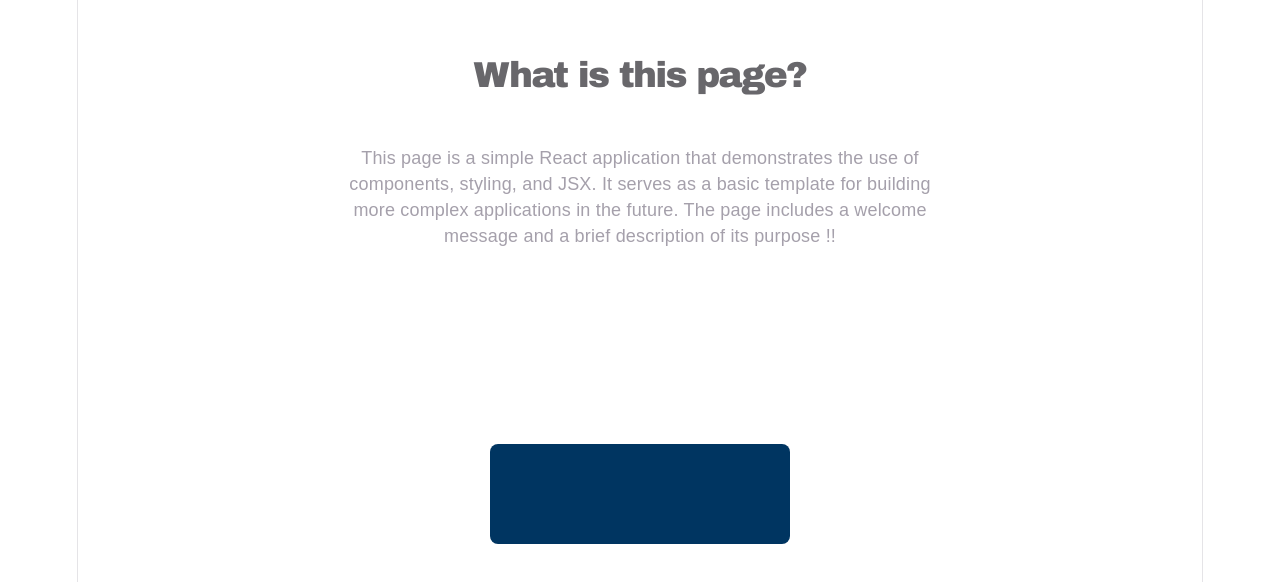
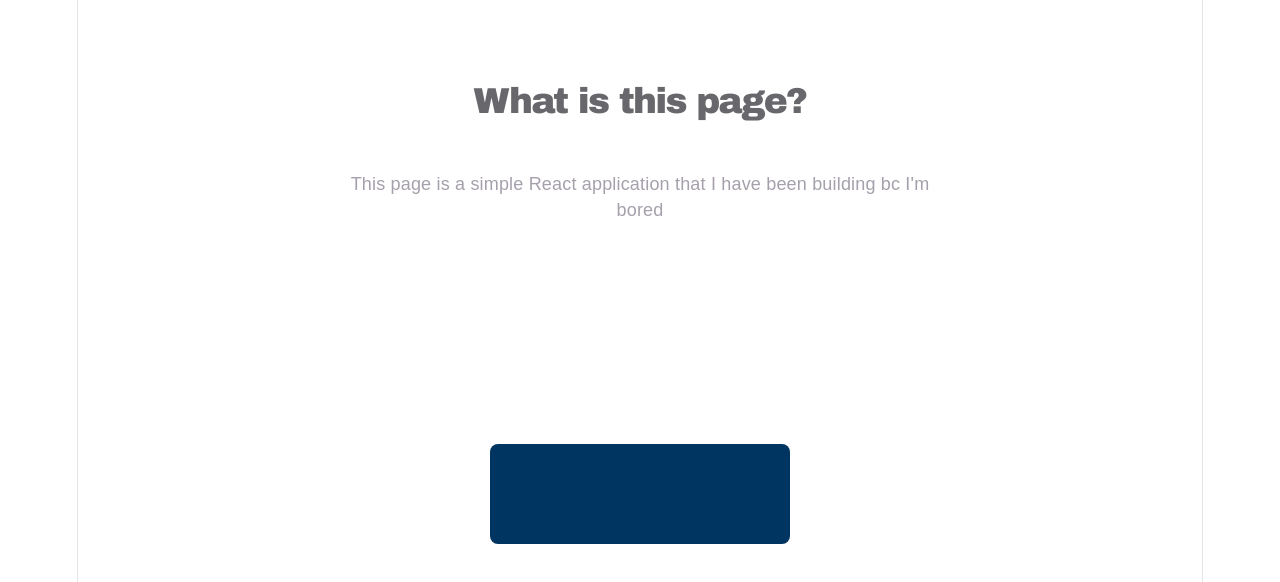
Before and after one commit to hohops/react, a React (Vite) app in the folder ReactTest/: page / in a window 1280 px wide. Shown: the part 206-788 px from the top of the page. Built offline with nearby package versions, Linux system fonts and the light colour scheme.

Commit message:
phrase update

```diff
--- a/ReactTest/src/App.jsx
+++ b/ReactTest/src/App.jsx
@@ -10,7 +10,7 @@ function App() {
         <h1  className="Welcome2" >to</h1>
         <h1 className="Welcome3" >My Page</h1>
         <h1 className="Main-Title"> What is this page? </h1>
-        <p className="Main-Text"> This page is a simple React application that demonstrates the use of components, styling, and JSX. It serves as a basic template for building more complex applications in the future. The page includes a welcome message and a brief description of its purpose !!</p>
+        <p className="Main-Text"> This page is a simple React application that I have been building bc I'm bored</p>
       </section>
       <Badge />
     </>
```
